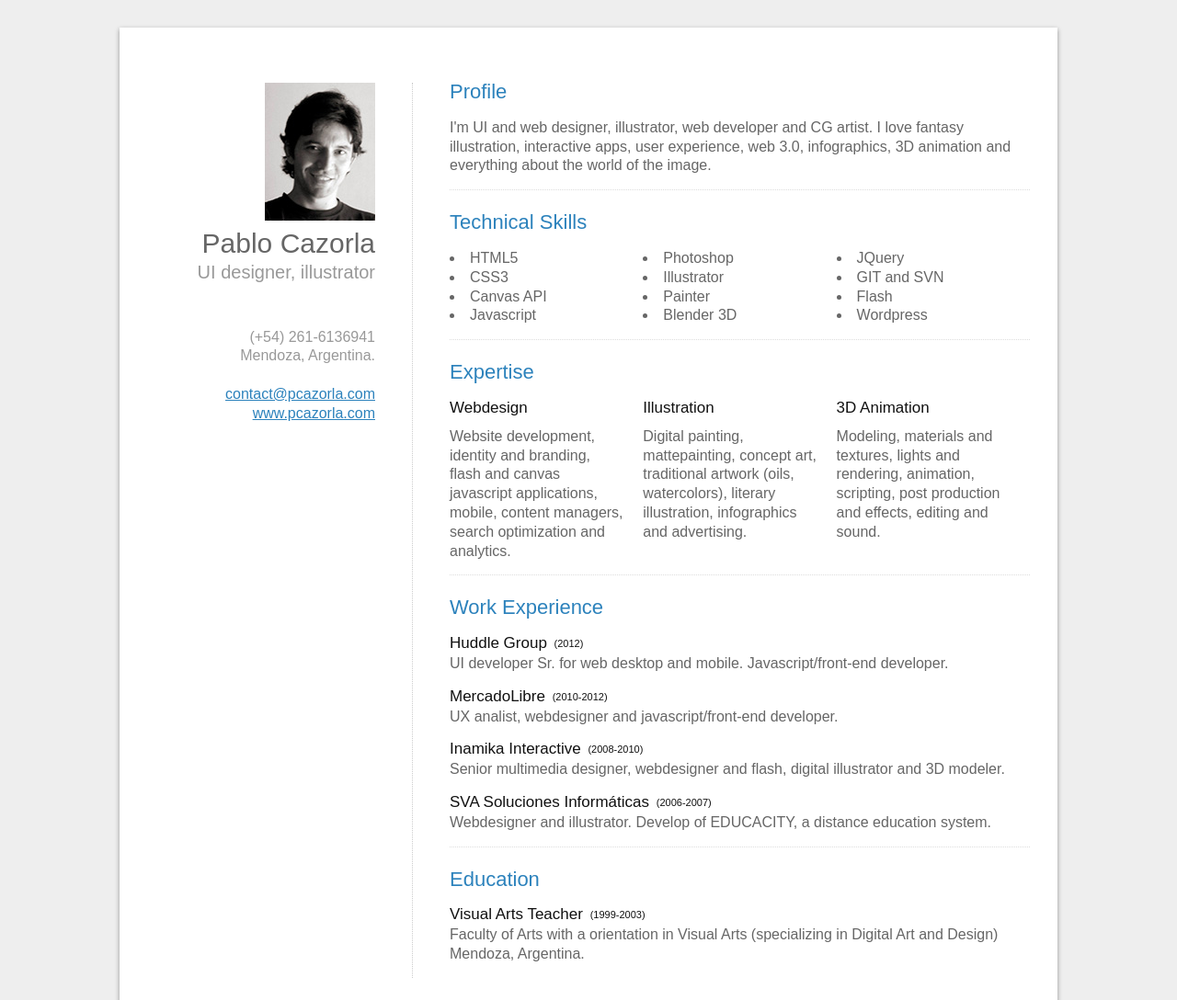
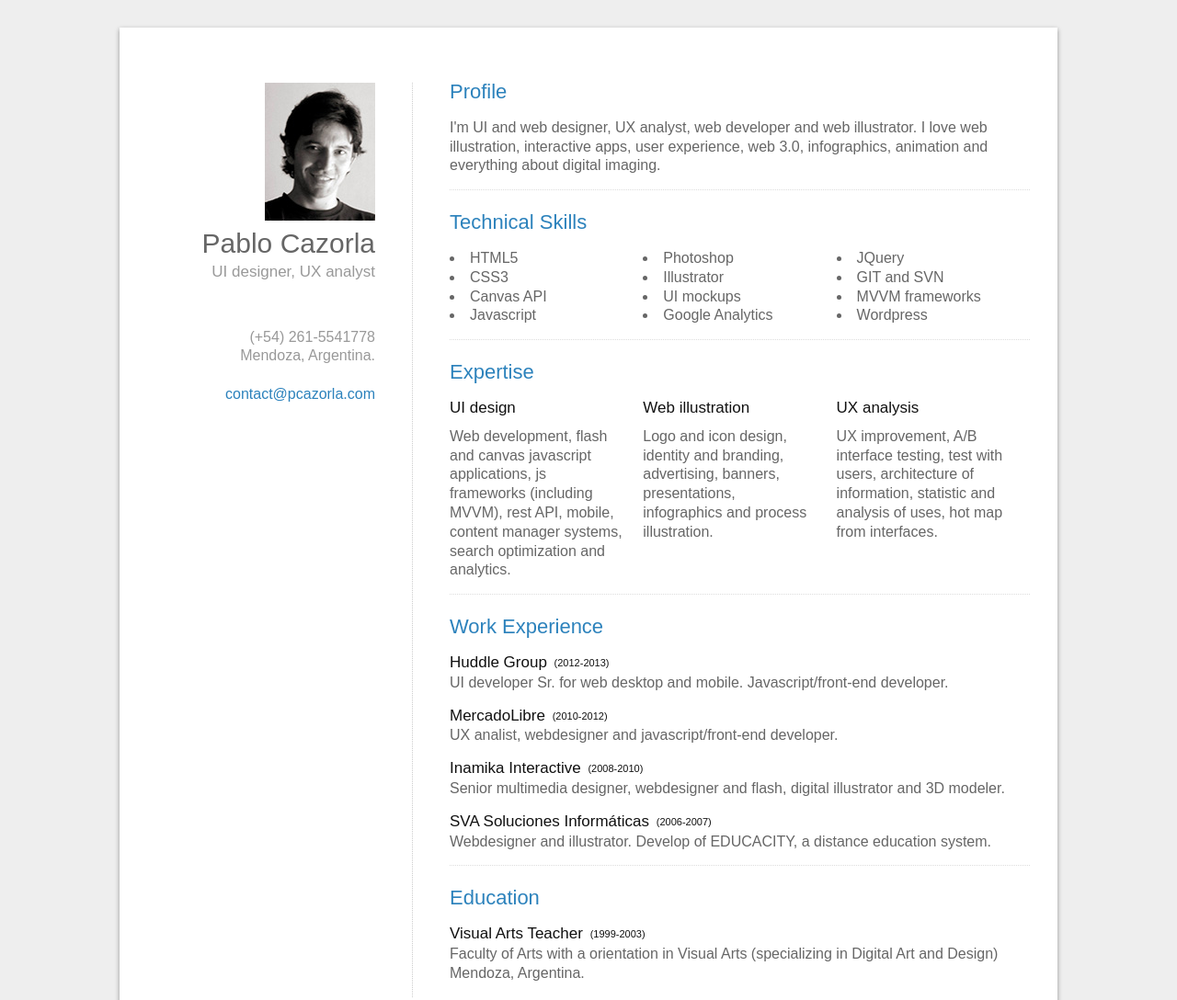
Before and after one commit to pablocazorla/CV, a plain HTML site: page en.html in a window 1280 px wide. Shown: the top 1088 px of the page at 92% size. Drawn offline with Linux system fonts and the light colour scheme.

Commit message:
dev para GlobalLogic

```diff
--- a/css/style.css
+++ b/css/style.css
@@ -11,7 +11,7 @@ body{
 	margin:0 auto;
 	box-shadow: 0 2px 5px rgba(0,0,0,0.4);
 }
-
+a{text-decoration: none}
 a:link,
 a:visited{
 	color:#2C82BC;
@@ -41,7 +41,7 @@ h3{
 	margin-bottom:10px;
 }
 .description{
-	font-size: 20px;
+	font-size: 17px;
 	display:block;
 	margin-bottom:50px;
 }
--- a/en.html
+++ b/en.html
@@ -15,13 +15,12 @@
 						<img class="photo" alt="Pablo Cazorla" src="img/photo.jpg"/>
 					</div>
 					<h1>Pablo Cazorla</h1>
-					<span class="description">UI designer, illustrator</span>
+					<span class="description">UI designer, UX analyst</span>
 					<p>
-						(+54) 261-6136941<br/>
+						(+54) 261-5541778<br/>
 						Mendoza, Argentina.<br/><br/>
 
-						<a href="mailto:contact@pcazorla.com" title="Contact Me" target="_blank">contact@pcazorla.com</a><br/>
-						<a href="http://www.pcazorla.com" title="My Portfolio" target="_blank">www.pcazorla.com</a>
+						<a href="mailto:contact@pcazorla.com" title="Contact Me" target="_blank">contact@pcazorla.com</a>
 					</p>
 				</div>
 			</div>
@@ -29,7 +28,7 @@
 				<div class="right-content">
 					<div class="section">
 						<h2>Profile</h2>
-						<p>I'm UI and web designer, illustrator, web developer and CG artist. I love fantasy illustration, interactive apps, user experience, web 3.0, infographics, 3D animation and everything about the world of the image.</p>
+						<p>I'm UI and web designer, UX analyst, web developer and web illustrator. I love web illustration, interactive apps, user experience, web 3.0, infographics, animation and everything about digital imaging.</p>
 					</div>
 					<div class="section skills clearfix">
 						<h2>Technical Skills</h2>
@@ -42,54 +41,34 @@
 						<ul>
 							<li>Photoshop</li>
 							<li>Illustrator</li>
-							<li>Painter</li>
-							<li>Blender 3D</li>
+							<li>UI mockups</li>
+							<li>Google Analytics</li>
 						</ul>
 						<ul>
 							<li>JQuery</li>
 							<li>GIT and SVN</li>
-							<li>Flash</li>
+							<li>MVVM frameworks</li>
 							<li>Wordpress</li>
 						</ul>
 					</div>
 					<div class="section expertise clearfix">
 						<h2>Expertise</h2>
 						<div>
-							<h3>Webdesign</h3>
-							<p>Website
-development, identity
-and branding, flash and
-canvas javascript
-applications, mobile, content
-managers, search optimization and analytics.
-</p>
+							<h3>UI design</h3>
+							<p>Web development, flash and canvas javascript applications, js frameworks (including MVVM), rest API, mobile, content manager systems, search optimization and analytics.</p>
 						</div>
 						<div>
-							<h3>Illustration</h3>
-							<p>
-Digital painting, mattepainting,
-concept art, traditional artwork (oils, watercolors),
-literary illustration,
-infographics and
-advertising.
-</p>
+							<h3>Web illustration</h3>
+							<p>Logo and icon design, identity and branding, advertising, banners, presentations, infographics and process illustration.</p>
 						</div>
 						<div>
-							<h3>3D Animation</h3>
-							<p>
-Modeling, materials
-and textures, lights
-and rendering,
-animation, scripting,
-post production and
-effects, editing and
-sound.
-</p>
+							<h3>UX analysis</h3>
+							<p>UX improvement, A/B interface testing, test with users, architecture of information, statistic and analysis of uses, hot map from interfaces.</p>
 						</div>
 					</div>
 					<div class="section work">
 						<h2>Work Experience</h2>
-						<h3>Huddle Group <time>(2012)</time></h3>
+						<h3>Huddle Group <time>(2012-2013)</time></h3>
 						<p>UI developer Sr. for web desktop and mobile. Javascript/front-end developer.</p>
 						<h3>MercadoLibre <time>(2010-2012)</time></h3>
 						<p>UX analist, webdesigner and javascript/front-end developer.</p>
```
